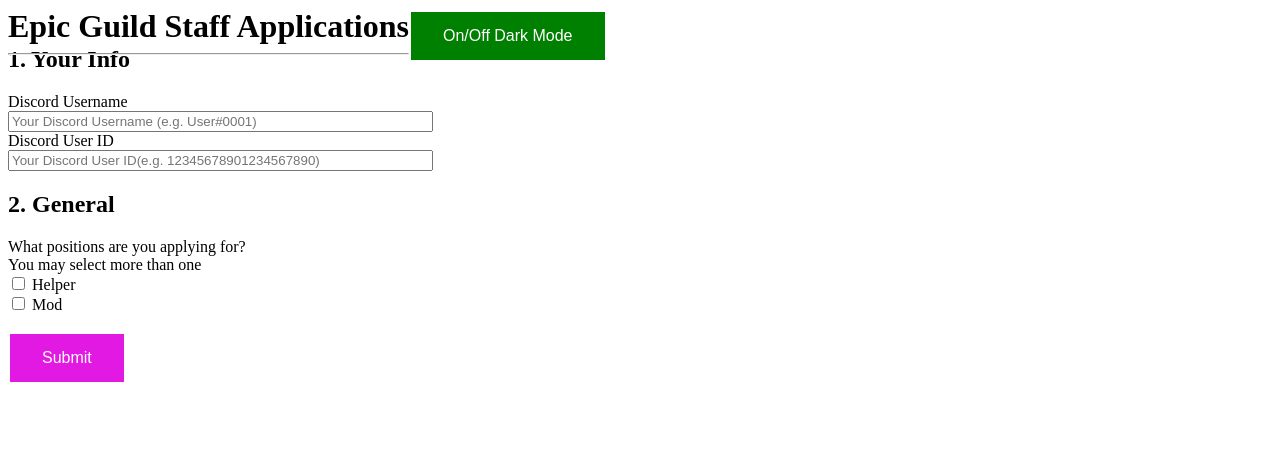
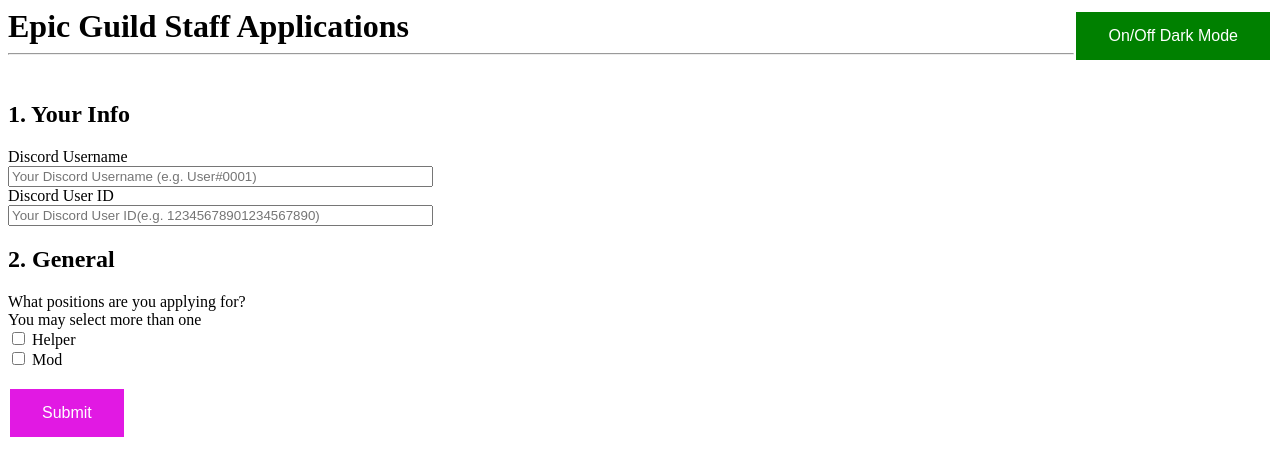
Before and after one commit to nngggaming/staffapps, a plain HTML site: page index.html in a window 1280 px wide. Drawn offline with Linux system fonts and the light colour scheme.

Commit message:
Update index.html

```diff
--- a/index.html
+++ b/index.html
@@ -14,7 +14,7 @@ body {
 </style>
 </head>
 <body>
-<div style="position: fixed;"><h1 style="display: inline;">Epic Guild Staff Applications</h1><button style="float: right; background-color: green; border: none; color: white; padding: 15px 32px; text-align: center; text-decoration: none; font-size: 16px; margin: 4px 2px; cursor: pointer;" onClick="darkMode()">On/Off Dark Mode</button><br/><hr></div><br/>
+<div><h1 style="display: inline;">Epic Guild Staff Applications</h1><button style="float: right; background-color: green; border: none; color: white; padding: 15px 32px; text-align: center; text-decoration: none; font-size: 16px; margin: 4px 2px; cursor: pointer;" onClick="darkMode()">On/Off Dark Mode</button><br/><hr></div><br/>
 <h2>1. Your Info</h2>
 <form>
   <label for="DiscordUsername">Discord Username</label><br>
```
